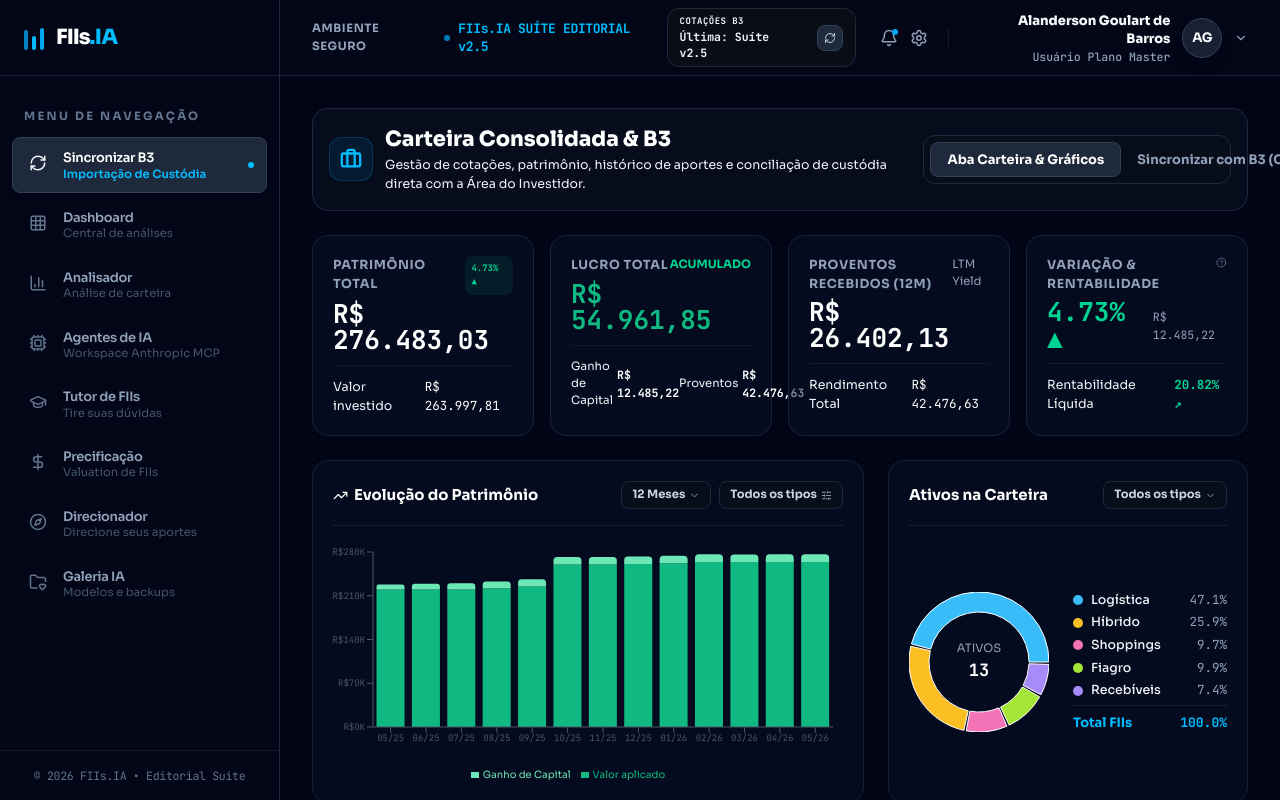
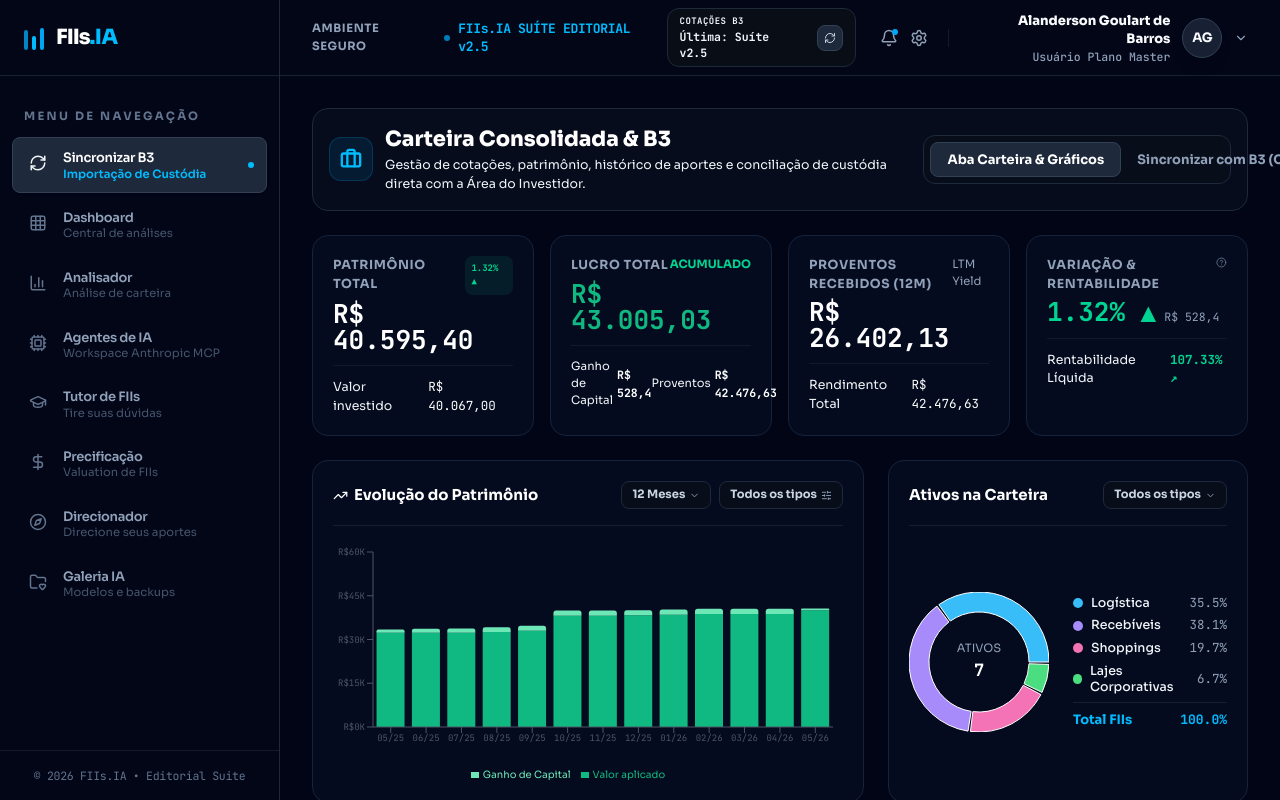
Before and after one commit to cortanaautomatizar-hub/fiis_ia, a React (Vite) app: page / in a window 1280 px wide. Built offline with nearby package versions, Linux system fonts and the light colour scheme.

Commit message:
Fix dashboard: use real portfolio prop instead of hardcoded BASELINE positions

```diff
--- a/src/components/SyncB3View.tsx
+++ b/src/components/SyncB3View.tsx
@@ -381,22 +381,26 @@ export default function SyncB3View({
     localStorage.setItem('fii_b3_visible_cols_v1', JSON.stringify(visibleColumns));
   }, [visibleColumns]);
 
-  // Compute final positions dynamically by merging BASELINE_B3_POSITIONS with transactions and custom average price overrides
+  // Compute final positions dynamically by merging real portfolio with transactions and custom overrides
   const activePositions = useMemo(() => {
-    // Clone baseline
-    const positionsMap = new Map<string, typeof BASELINE_B3_POSITIONS[0]>();
-
-    BASELINE_B3_POSITIONS.forEach(p => {
-      // Prioritize the price from the 'fiis' registry if available, else use baseline
-      const matchInRegistry = fiis.find(f => f.symbol === p.symbol);
-      const currentPrice = matchInRegistry ? matchInRegistry.currentPrice : p.currentPrice;
-      const averagePrice = customAveragePrices[p.symbol] !== undefined ? customAveragePrices[p.symbol] : p.averagePrice;
-
-      positionsMap.set(p.symbol, {
-        ...p,
+    const positionsMap = new Map<string, any>();
+
+    // Use the real imported portfolio as the source of truth
+    portfolio.forEach(item => {
+      const matchInRegistry = fiis.find(f => f.symbol === item.symbol);
+      const currentPrice = matchInRegistry ? matchInRegistry.currentPrice : item.averagePrice;
+      const segment = matchInRegistry ? matchInRegistry.segment : ('Híbrido' as FiiSegment);
+      const averagePrice = customAveragePrices[item.symbol] !== undefined ? customAveragePrices[item.symbol] : item.averagePrice;
+      const premium = matchInRegistry ? (matchInRegistry.dy || 10.0) : 10.0;
+
+      positionsMap.set(item.symbol, {
+        symbol: item.symbol,
+        quantity: item.quantity,
         averagePrice,
         currentPrice,
-        note: customNotes[p.symbol] !== undefined ? customNotes[p.symbol] : p.note
+        segment,
+        note: customNotes[item.symbol] !== undefined ? customNotes[item.symbol] : 0,
+        premium
       });
     });
 
@@ -471,7 +475,7 @@ export default function SyncB3View({
         contribution
       };
     });
-  }, [transactions, customNotes, fiis, customAveragePrices, customQuantities]);
+  }, [portfolio, transactions, customNotes, fiis, customAveragePrices, customQuantities]);
 
   // Compute portfolio-level summarized metrics
   const portfolioMetrics = useMemo(() => {
```
